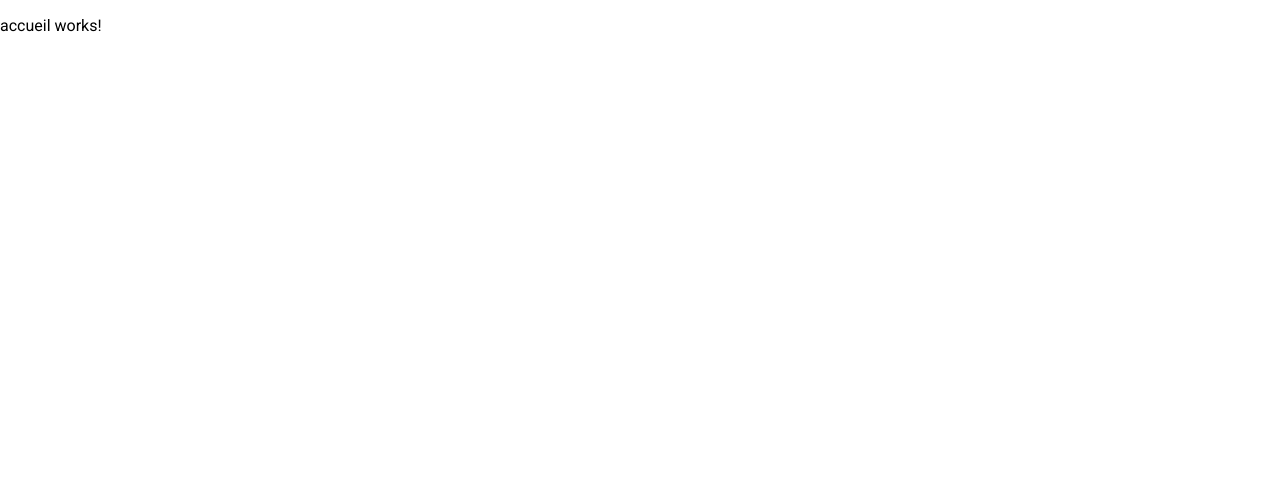
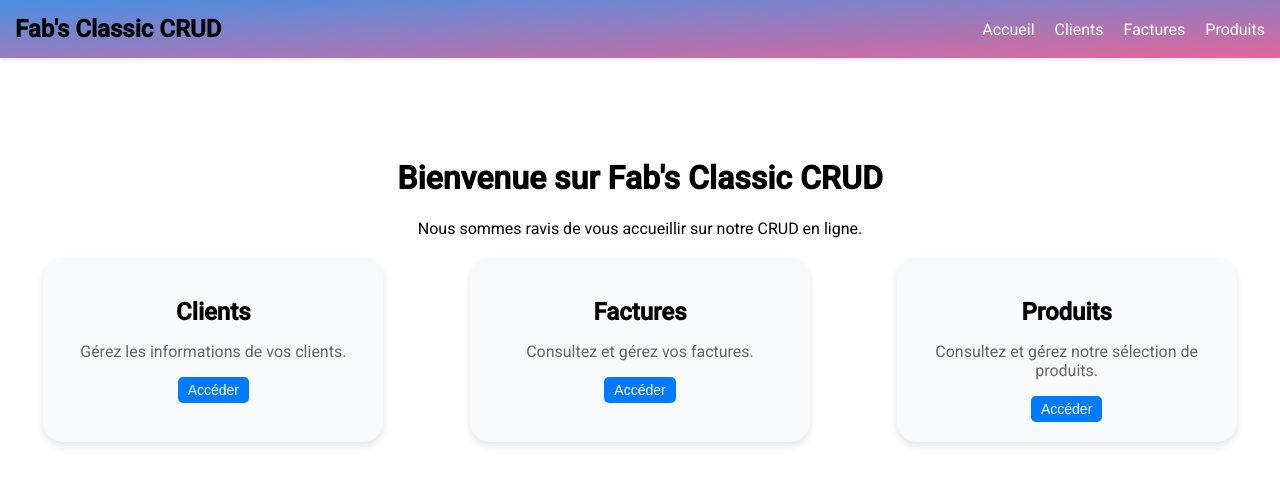
Before and after one commit to hippot02/ProjetYnovFront, an Angular app: page / in a window 1280 px wide. Shown: the top 484 px of the page. Built offline with nearby package versions, Linux system fonts and the light colour scheme.

Commit message:
ajout accueil

```diff
--- a/src/app/app.component.html
+++ b/src/app/app.component.html
@@ -1 +1,3 @@
-<router-outlet></router-outlet>
+<header role="banner">
+    <app-header></app-header>
+</header>
--- a/src/app/app.component.ts
+++ b/src/app/app.component.ts
@@ -6,18 +6,18 @@ import { AccueilComponent } from './components/accueil/accueil.component';
 import { FactoryTarget } from '@angular/compiler';
 import { FactureComponent } from './components/facture/facture.component';
 import { NgForm, NgModel } from '@angular/forms';
+import { HeaderComponent } from "./components/header/header.component";
 
 @Component({
     selector: 'app-root',
     standalone: true,
+    templateUrl: './app.component.html',
+    styleUrl: './app.component.scss',
     imports: [RouterOutlet,
         ClientComponent,
         ProduitComponent,
         AccueilComponent,
-    FactureComponent,
-  ],
-  templateUrl: './app.component.html',
-  styleUrl: './app.component.scss'
+        FactureComponent, HeaderComponent]
 })
 export class AppComponent {
   title = 'ProjetYnovFront';
--- a/src/app/components/accueil/accueil.component.html
+++ b/src/app/components/accueil/accueil.component.html
@@ -1 +1,23 @@
-<p>accueil works!</p>
+<div class="welcome-container">
+    <h1>Bienvenue sur Fab's Classic CRUD</h1>
+    <p>Nous sommes ravis de vous accueillir sur notre CRUD en ligne.</p>
+    <div class="card-container">
+        <div class="card">
+            <h2>Clients</h2>
+            <p>Gérez les informations de vos clients.</p>
+            <button class="card-button" routerLink="/clients">Accéder</button>
+        </div>
+        <div class="card">
+            <h2>Factures</h2>
+            <p>Consultez et gérez vos factures.</p>
+            <button class="card-button" routerLink="/factures">Accéder</button>
+        </div>
+        <div class="card">
+            <h2>Produits</h2>
+            <p>Consultez et gérez notre sélection de produits.</p>
+            <button class="card-button" routerLink="/produits">Accéder</button>
+        </div>
+    </div>
+</div>
+
+<router-outlet></router-outlet>
--- a/src/app/components/accueil/accueil.component.scss
+++ b/src/app/components/accueil/accueil.component.scss
@@ -0,0 +1,42 @@
+.welcome-container {
+  text-align: center;
+  margin-top: 50px;
+  padding: 30px 0;
+}
+
+.card-container {
+  display: flex;
+  justify-content: space-around;
+  margin-top: 20px;
+}
+
+.card {
+  width: 300px;
+  padding: 20px;
+  background-color: #f8f9fa;
+  border-radius: 20px;
+  box-shadow: 0 4px 8px rgba(0, 0, 0, 0.1);
+}
+
+.card h2 {
+  margin-bottom: 10px;
+}
+
+.card p {
+  color: #666;
+}
+
+.card-button {
+  background-color: #007bff;
+  color: white;
+  border: none;
+  border-radius: 5px;
+  padding: 5px 10px;
+  font-size: 14px;
+  cursor: pointer;
+  transition: background-color 0.3s;
+}
+
+.card-button:hover {
+  background-color: #0056b3;
+}
--- a/src/app/components/accueil/accueil.component.ts
+++ b/src/app/components/accueil/accueil.component.ts
@@ -1,9 +1,10 @@
 import { Component } from '@angular/core';
+import { RouterLink, RouterOutlet } from '@angular/router';
 
 @Component({
   selector: 'app-accueil',
   standalone: true,
-  imports: [],
+  imports: [RouterOutlet, RouterLink],
   templateUrl: './accueil.component.html',
   styleUrl: './accueil.component.scss'
 })
--- /dev/null
+++ b/src/app/components/header/header.component.html
@@ -0,0 +1,13 @@
+<nav class="navbar">
+    <div class="navbar-left">
+        <span class="shop-name">Fab's Classic CRUD</span>
+    </div>
+    <div class="navbar-right">
+        <a class="button" routerLink="/">Accueil</a>
+        <a class="button" routerLink="/clients">Clients</a>
+        <a class="button" routerLink="/factures">Factures</a>
+        <a class="button" routerLink="/produits">Produits</a>
+    </div>
+</nav>
+
+<router-outlet> </router-outlet>
--- /dev/null
+++ b/src/app/components/header/header.component.scss
@@ -0,0 +1,28 @@
+.navbar {
+  background-color: #f8f9fa;
+  padding: 15px;
+  display: flex;
+  justify-content: space-between;
+  align-items: center;
+  box-shadow: 0 2px 4px rgba(0, 0, 0, 0.1);
+  background: linear-gradient(to bottom right, #4a90e2, #e0679b);
+}
+
+.navbar-left {
+  font-size: 1.2rem;
+}
+
+.navbar-right {
+  display: flex;
+  gap: 20px;
+}
+
+.shop-name {
+  font-weight: bold;
+  font-size: 1.5rem;
+}
+
+.navbar-right a.button {
+  text-decoration: none;
+  color: white;
+}
```
Also changed, not shown: src/app/components/header/header.component.ts (added, +13 -0 lines), 1 other file (tests, documents, lock files or other folders). Lines whose indentation alone changed are shown as unchanged.
